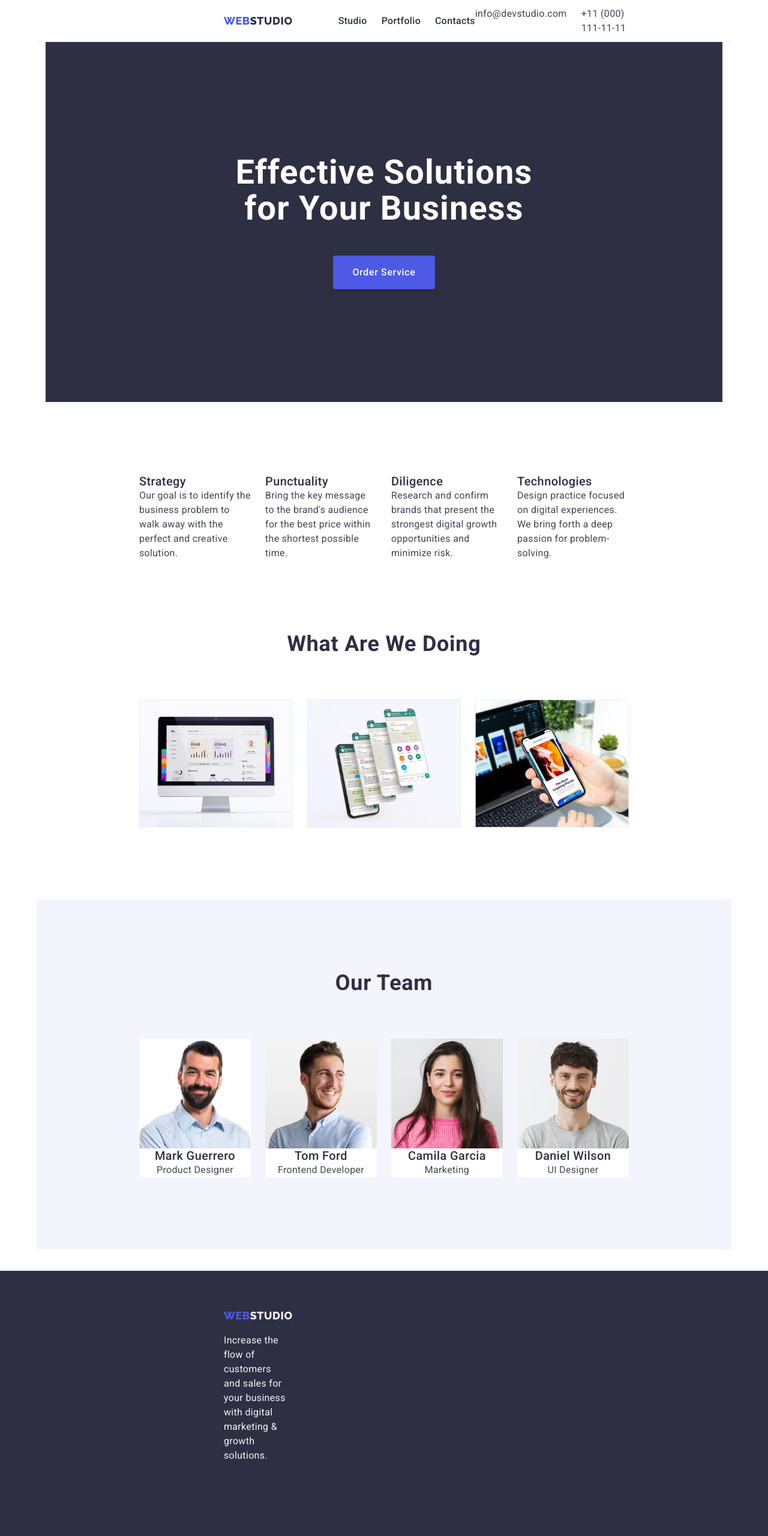
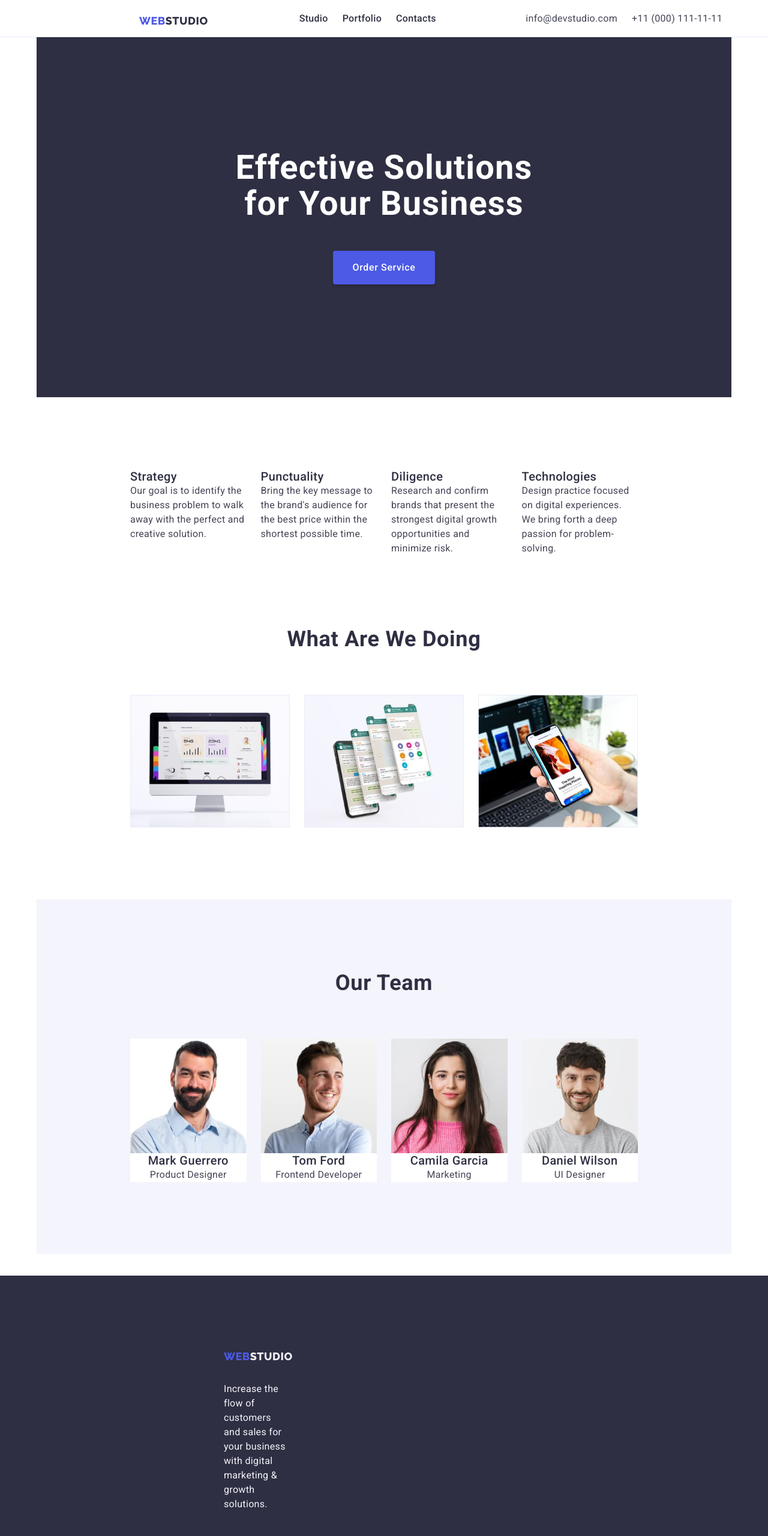
Before and after one commit to AndriiBi/goit-markup-hw-03, a plain HTML site: page index.html in a window 1280 px wide. Shown: the top 2560 px of the page at 60% size. Drawn offline with nearby package versions, Linux system fonts and the light colour scheme.

Commit message:
second try

```diff
--- a/css/styles.css
+++ b/css/styles.css
@@ -40,8 +40,6 @@ img {
 
 .container {
   max-width: 1158px;
-  padding-left: 15px;
-  padding-right: 15px;
   margin: 0 auto;
 }
 
@@ -58,12 +56,15 @@ img {
   overflow: hidden;
 }
 
+.page-header {
+  border-bottom: solid 1px #e7e9fc;
+}
+
 .header-container {
   display: flex;
   align-items: center;
-  border-bottom: solid 1px #e7e9fc;
-  padding-right: 156px;
-  padding-left: 156px;
+  padding-left: 15px;
+  padding-right: 15px;
 }
 
 .header-navigation {
@@ -82,7 +83,9 @@ img {
   text-transform: uppercase;
   margin-left: 156px;
   margin-top: 24px;
-  margin-bottom: 24px;
+  margin-right: 76px;
+  margin-bottom: 16px;
+  display: inline-block;
 }
 
 .logo-studio {
@@ -107,6 +110,7 @@ img {
   color: #2e2f42;
   padding-top: 24px;
   padding-bottom: 24px;
+  gap: 40px;
 }
 
 .header-link:hover,
@@ -122,6 +126,7 @@ img {
   font-style: normal;
   display: flex;
   margin-left: auto;
+  gap: 40px;
 }
 
 .list {
@@ -292,8 +297,7 @@ img {
 
 .footer {
   background-color: #2e2f42;
-  padding-top: 64px;
-  padding-bottom: 136px;
+  padding: 100px 0;
 }
 
 .footer-wrap {
@@ -350,6 +354,7 @@ img {
 .filter-btn:focus {
   color: #ffffff;
   background-color: #404bbf;
+  border: 1px solid transparent;
 }
 
 .filter-img-section {
--- a/portfolio.html
+++ b/portfolio.html
@@ -4,6 +4,10 @@
     <meta charset="UTF-8" />
     <meta name="description" content="WebStudio portfolio page" />
     <title>Portfolio</title>
+    <link
+      rel="stylesheet"
+      href="node_modules/modern-normalize/modern-normalize.css"
+    />
     <link rel="stylesheet" href="./css/styles.css" />
     <link rel="preconnect" href="https://fonts.googleapis.com" />
     <link rel="preconnect" href="https://fonts.gstatic.com" crossorigin />
@@ -55,29 +59,22 @@
           <h1 class="visually-hidden">Lorem, ipsum dolor.</h1>
           <ul class="list filter-list">
             <li class="link">
-              <button type="button" class="filter-btn btn-item">All</button>
+              <button type="button" class="filter-btn">All</button>
             </li>
             <li class="link">
-              <button type="button" class="filter-btn btn-item">
-                Web Site
-              </button>
+              <button type="button" class="filter-btn">Web Site</button>
             </li>
             <li class="link">
-              <button type="button" class="filter-btn btn-item">App</button>
+              <button type="button" class="filter-btn">App</button>
             </li>
             <li class="link">
               <button type="button" class="filter-btn">Design</button>
             </li>
             <li class="link">
-              <button type="button" class="filter-btn btn-item">
-                Marketing
-              </button>
+              <button type="button" class="filter-btn">Marketing</button>
             </li>
           </ul>
-        </div>
-      </section>
-      <section class="filter-img-section">
-        <div class="container">
+          >
           <ul class="list filter-img-list">
             <li class="filter-list-item">
               <a href="" class="link">
```
